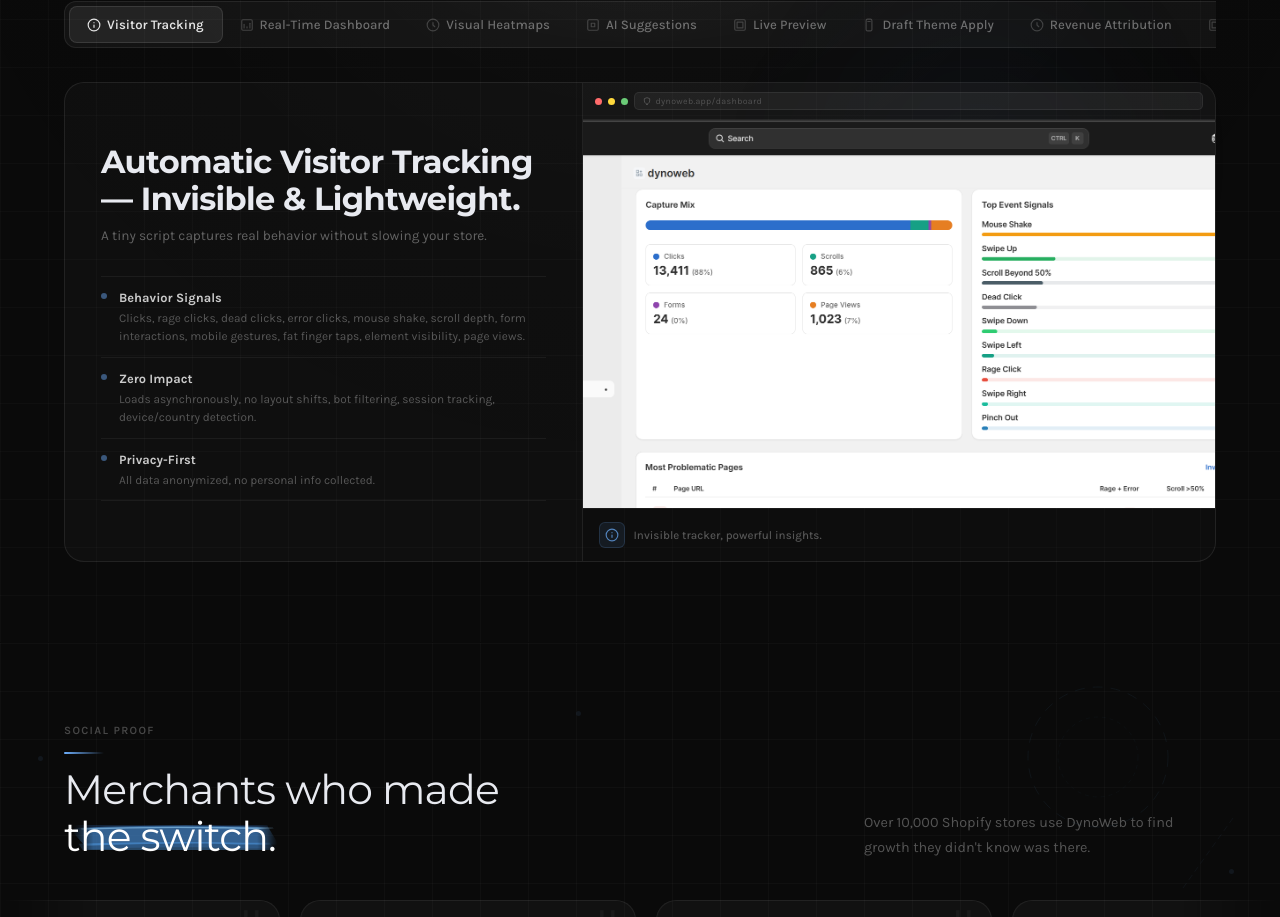
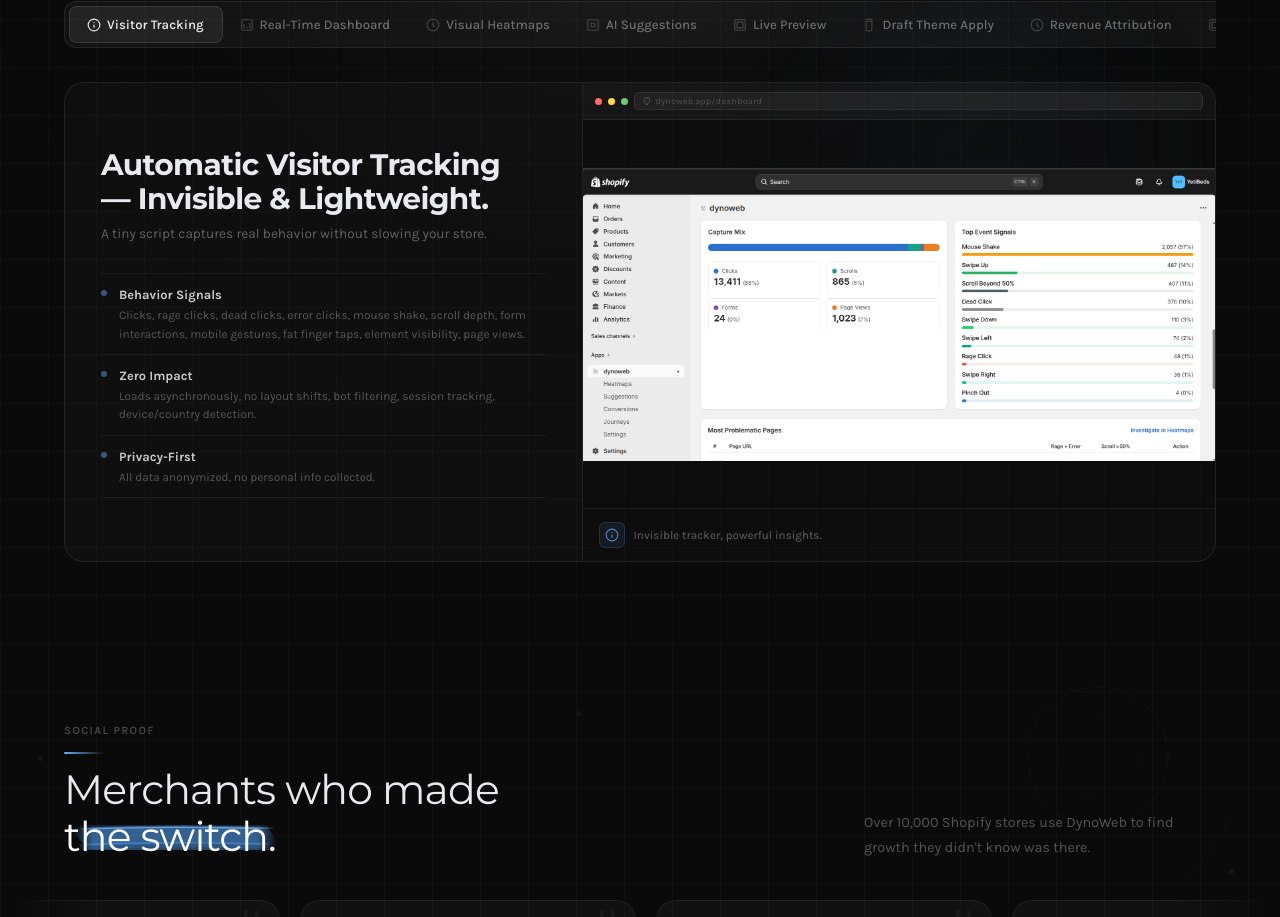
Before and after one commit to sutanukaa/dynoweb, a Next.js app: page / in a window 1280 px wide. Shown: the part 1820-2737 px from the top of the page. Built offline with nearby package versions, Linux system fonts and the light colour scheme.

Commit message:
image-fix

```diff
--- a/app/components/Features.tsx
+++ b/app/components/Features.tsx
@@ -259,7 +259,7 @@
 
         .feat-headline {
           font-family:'Montserrat',sans-serif;
-          font-size:clamp(1.25rem,4vw,2rem);
+          font-size:clamp(1.1rem,3.8vw,1.85rem);
           font-weight:700; line-height:1.15;
           letter-spacing:-.02em; color:#e8eaf0; white-space:pre-line;
           animation:featFadeUp .38s ease both;
@@ -472,7 +472,9 @@
                   style={{
                     width: "100%",
                     height: "100%",
-                    objectFit: "cover",
+                    objectFit: "contain",
+                    objectPosition: "50% center",
+                    background: "rgba(0,0,0,0.08)",
                     display: "block"
                   }}
                 />
```
